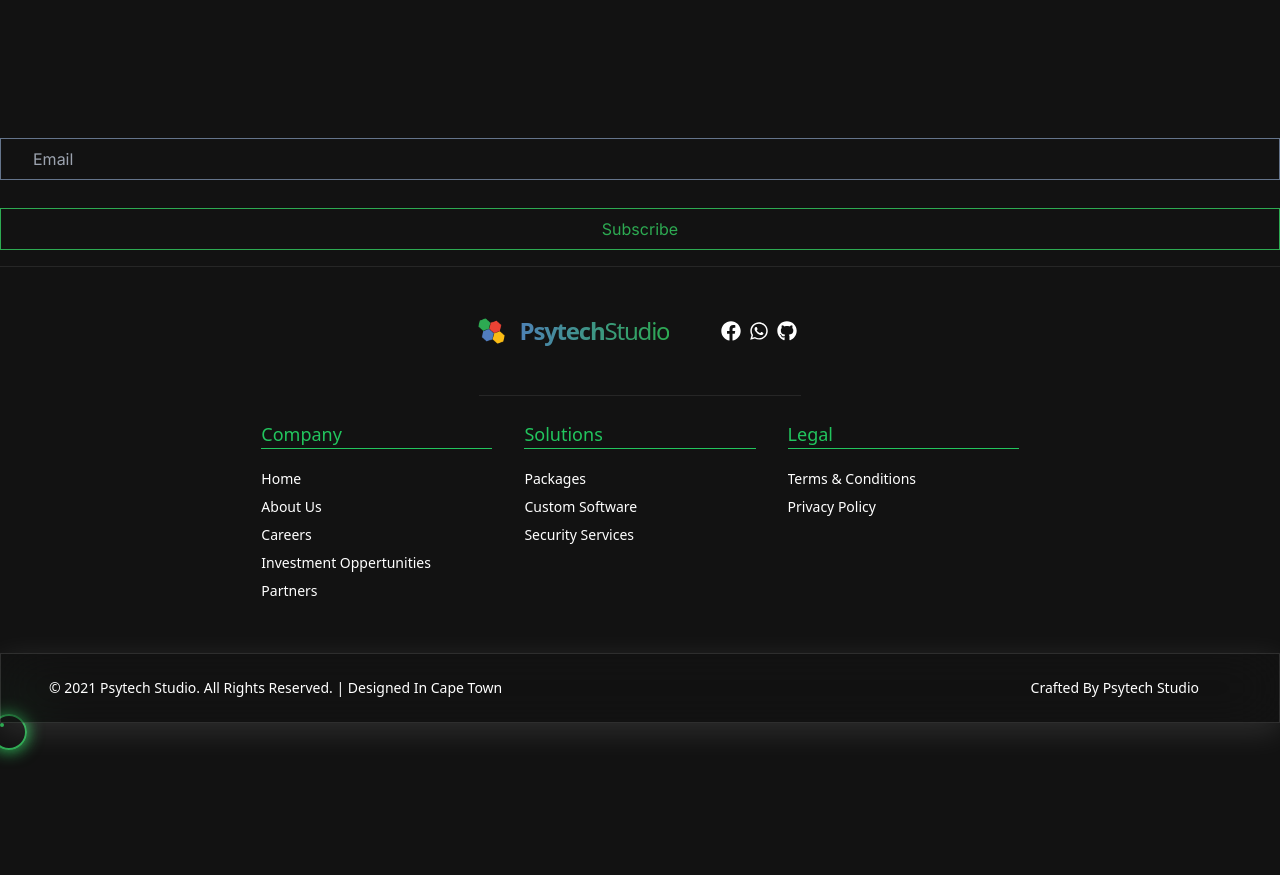
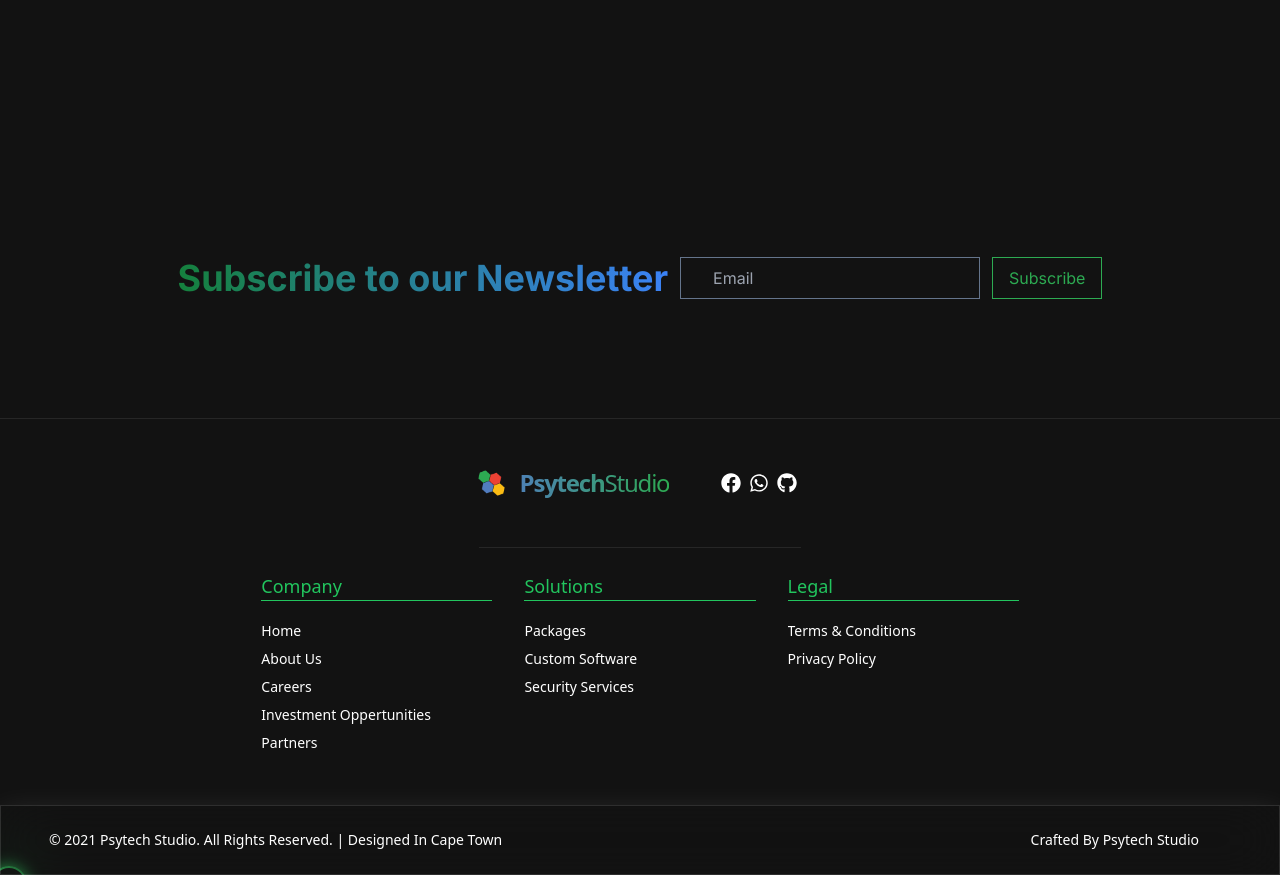
Before and after one commit to christiaan-fourie/psytech, a Next.js app: page / in a window 1280 px wide. Shown: the part 1880-2755 px from the top of the page. Before the commit the page ends 2603 px from the top, so only its background shows below. Built offline with nearby package versions, Linux system fonts and the light colour scheme.

Commit message:
emailSubsribe

```diff
--- a/app/api/subscribers/route.js
+++ b/app/api/subscribers/route.js
@@ -8,7 +8,7 @@ export async function POST(request) {
     const { subscriberEmail } = await request.json();
     await connectMongoDB();
     await EmailSubscriber.create({ subscriberEmail });
-    return NextResponse.json({ message: "Email Added" }, { status: 201 });
+    return NextResponse.json({ message: "Email Subscribed" }, { status: 201 });
 }
 
 export async function GET() {
--- a/components/Subscription/page.js
+++ b/components/Subscription/page.js
@@ -25,7 +25,7 @@ export default function AddEmailSubscriber() {
       });
 
       if (res.ok) {
-        setMessage("Email Added");
+        setMessage("Thank You For Subscribing to our Newsletter !");
       } else {
         throw new Error("Failed to create a Subscriber");
       }
@@ -35,7 +35,13 @@ export default function AddEmailSubscriber() {
   };
 
   return (
-    <form onSubmit={handleSubmit} className="flex flex-col gap-3">
+    <div className="flex flex-row items-center justify-center gap-3 my-12">
+        {
+            message ?
+                <h1 className="text-4xl text-center font-bold my-6 bg-clip-text text-transparent bg-gradient-to-r from-green-700 to-blue-500">{ message }</h1>
+            :   <div className="flex flex-row items-center justify-center gap-3 my-12">
+                    <h1 className="text-4xl text-center font-bold my-6 bg-clip-text text-transparent bg-gradient-to-r from-green-700 to-blue-500">Subscribe to our Newsletter</h1>
+                    <form onSubmit={handleSubmit} className="flex flex-row gap-3">
                         <input
                             onChange={(e) => setSubscriberEmail(e.target.value)}
                             value={subscriberEmail}
@@ -46,12 +52,14 @@ export default function AddEmailSubscriber() {
 
                         <button
                             type="submit"
-            className='border border-[#2daa52] text-[#2daa52] my-4 py-2 px-4'
+                            className='border border-[#2daa52] text-[#2daa52] w-1/2 py-2 px-4'
                         >
                             Subscribe
                         </button>
-        {message && <p>{message}</p>}
 
                     </form>
+                </div>
+        }
+    </div>
   );
 }
```
Lines whose indentation alone changed are shown as unchanged.
